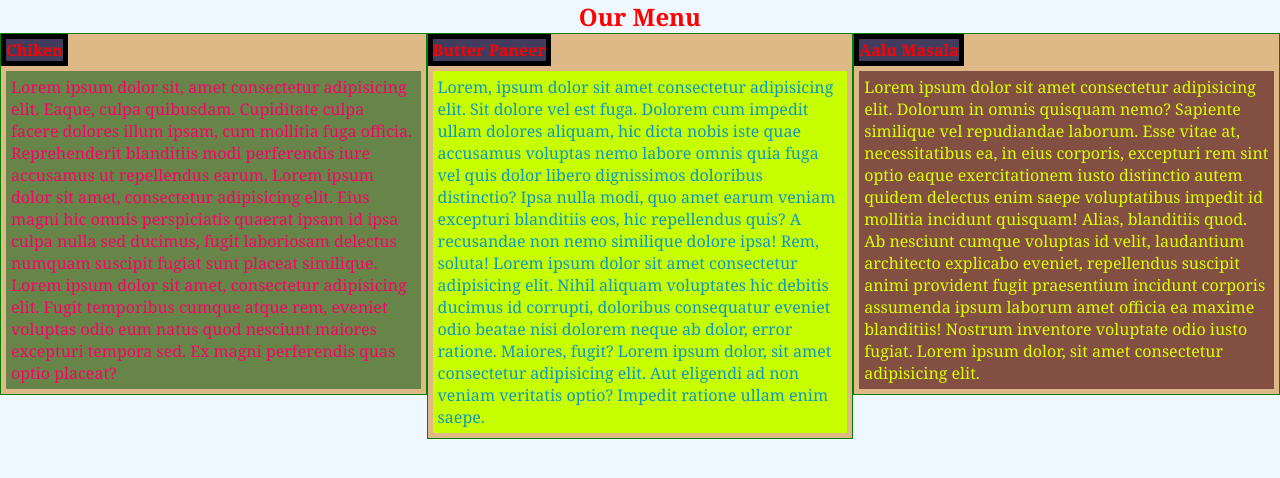
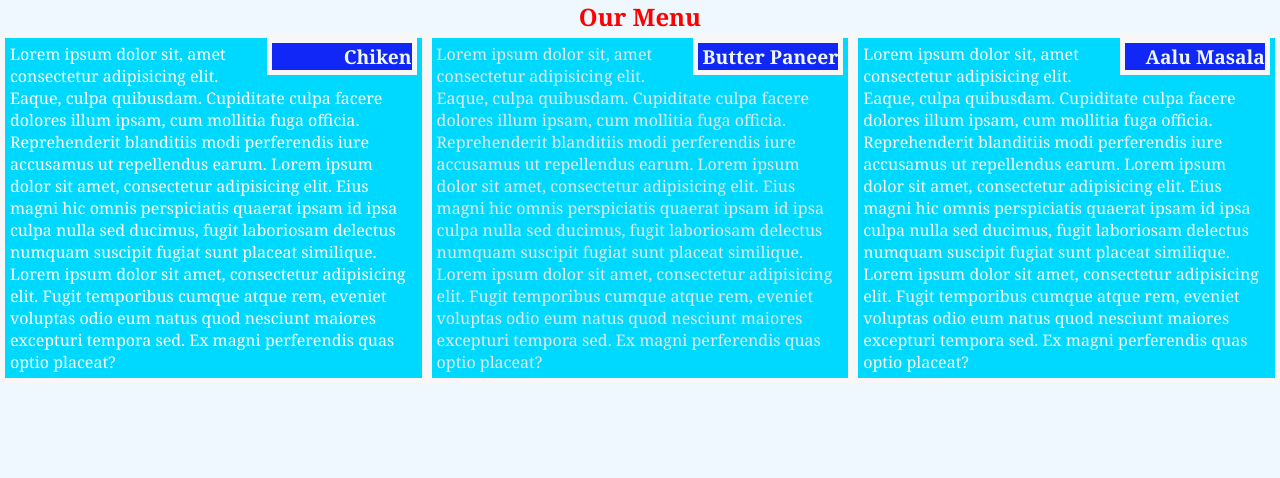
Before and after one commit to Rahulsharma0223/module2_test, a plain HTML site: page index.html in a window 1280 px wide. Drawn offline with Linux system fonts and the light colour scheme.

Commit message:
corrected colors

```diff
--- a/index.html
+++ b/index.html
@@ -17,15 +17,13 @@
 
         <div id="div2" class="col-lg-4 col-md-6">
             <h4>Butter Paneer</h4>
-            <p id="p2">Lorem, ipsum dolor sit amet consectetur adipisicing elit. Sit dolore vel est fuga. Dolorem cum impedit ullam dolores aliquam, hic dicta nobis iste quae accusamus voluptas nemo labore omnis quia fuga vel quis dolor libero dignissimos doloribus distinctio? Ipsa nulla modi, quo amet earum veniam excepturi blanditiis eos, hic repellendus quis? A recusandae non nemo similique dolore ipsa! Rem, soluta! Lorem ipsum dolor sit amet consectetur adipisicing elit. Nihil aliquam voluptates hic debitis ducimus id corrupti, doloribus consequatur eveniet odio beatae nisi dolorem neque ab dolor, error ratione. Maiores, fugit?
-                Lorem ipsum dolor, sit amet consectetur adipisicing elit. Aut eligendi ad non veniam veritatis optio? Impedit ratione ullam enim saepe.
+            <p id="p2">Lorem ipsum dolor sit, amet consectetur adipisicing elit. Eaque, culpa quibusdam. Cupiditate culpa facere dolores illum ipsam, cum mollitia fuga officia. Reprehenderit blanditiis modi perferendis iure accusamus ut repellendus earum. Lorem ipsum dolor sit amet, consectetur adipisicing elit. Eius magni hic omnis perspiciatis quaerat ipsam id ipsa culpa nulla sed ducimus, fugit laboriosam delectus numquam suscipit fugiat sunt placeat similique. Lorem ipsum dolor sit amet, consectetur adipisicing elit. Fugit temporibus cumque atque rem, eveniet voluptas odio eum natus quod nesciunt maiores excepturi tempora sed. Ex magni perferendis quas optio placeat?
             </p>
         </div>
 
         <div id="div3" class="col-lg-4 col-md-12">
             <h4>Aalu Masala</h4>
-            <p id="p3">Lorem ipsum dolor sit amet consectetur adipisicing elit. Dolorum in omnis quisquam nemo? Sapiente similique vel repudiandae laborum. Esse vitae at, necessitatibus ea, in eius corporis, excepturi rem sint optio eaque exercitationem iusto distinctio autem quidem delectus enim saepe voluptatibus impedit id mollitia incidunt quisquam! Alias, blanditiis quod. Ab nesciunt cumque voluptas id velit, laudantium architecto explicabo eveniet, repellendus suscipit animi provident fugit praesentium incidunt corporis assumenda ipsum laborum amet officia ea maxime blanditiis! Nostrum inventore voluptate odio iusto fugiat.
-                Lorem ipsum dolor, sit amet consectetur adipisicing elit.
+            <p id="p3">Lorem ipsum dolor sit, amet consectetur adipisicing elit. Eaque, culpa quibusdam. Cupiditate culpa facere dolores illum ipsam, cum mollitia fuga officia. Reprehenderit blanditiis modi perferendis iure accusamus ut repellendus earum. Lorem ipsum dolor sit amet, consectetur adipisicing elit. Eius magni hic omnis perspiciatis quaerat ipsam id ipsa culpa nulla sed ducimus, fugit laboriosam delectus numquam suscipit fugiat sunt placeat similique. Lorem ipsum dolor sit amet, consectetur adipisicing elit. Fugit temporibus cumque atque rem, eveniet voluptas odio eum natus quod nesciunt maiores excepturi tempora sed. Ex magni perferendis quas optio placeat?
             </p>
         </div>
 
--- a/style.css
+++ b/style.css
@@ -19,9 +19,11 @@ h2{
     background-color: rgb(6, 202, 236);
 }
 
+
 #p1{
-    background-color: rgb(103, 133, 73);
-    color: rgb(252, 0, 105);
+    background-color: rgb(0, 217, 255);
+    color: rgb(255, 255, 255);
+
 
     padding: 5px;
     margin: 5px;
@@ -29,35 +31,41 @@ h2{
 
 }
 #p2{
-    background-color: rgb(200, 255, 0);
-    color: rgb(14, 152, 194);
+    background-color: rgb(0, 217, 255);
+    color: rgb(227, 231, 233);
 
     margin: 5px;
     padding: 5px;
 }
 #p3{
-    background-color: rgb(131, 79, 66);
-    color: rgb(217, 255, 0);
+    background-color: rgb(0, 217, 255);
+    color: rgb(247, 247, 247);
 
     margin: 5px;
     padding: 5px;
 }
 .container div{
-  background-color: burlywood;
+  background-color: rgb(247, 247, 247);
     float: left;
 }
 div h4{
     position:relative;
     text-align: right;
-    border: 5px solid black;
-    width: fit-content;
-    background-color: rgb(66, 61, 94);
+    border: 5px solid rgb(247, 247, 247);
+    margin-right: 10px;
+    color: aliceblue;
+    margin-top: 5px;
+    width:150px;
+    float: right;
+    clear: left;
+    background-color: rgb(16, 39, 247);
+    font-size: larger;
 
 }
 @media (min-width: 992px) {
     .col-lg-1, .col-lg-2, .col-lg-3, .col-lg-4, .col-lg-5, .col-lg-6, .col-lg-7, .col-lg-8, .col-lg-9, .col-lg-10, .col-lg-11, .col-lg-12 {
       float: left;
-      border: 1px solid green;
+
     }
     .col-lg-1 {
       width: 8.33%;
@@ -70,12 +78,14 @@ div h4{
     }
     .col-lg-4 {
       width: 33.33%;
+      margin-bottom: 10px;
     }
     .col-lg-5 {
       width: 41.66%;
     }
     .col-lg-6 {
       width: 50%;
+      margin-bottom: 10px;
     }
     .col-lg-7 {
       width: 58.33%;
@@ -101,7 +111,7 @@ div h4{
   @media (min-width: 768px) and (max-width: 991px) {
     .col-md-1, .col-md-2, .col-md-3, .col-md-4, .col-md-5, .col-md-6, .col-md-7, .col-md-8, .col-md-9, .col-md-10, .col-md-11, .col-md-12 {
       float: left;
-      border: 1px solid green;
+
 
     }
     .col-md-1 {
@@ -121,6 +131,7 @@ div h4{
     }
     .col-md-6 {
       width: 50%;
+      margin-bottom: 10px;
     }
     .col-md-7 {
       width: 58.33%;
@@ -139,5 +150,6 @@ div h4{
     }
     .col-md-12 {
       width: 100%;
+      margin-bottom: 10px;
     }
   }
```
